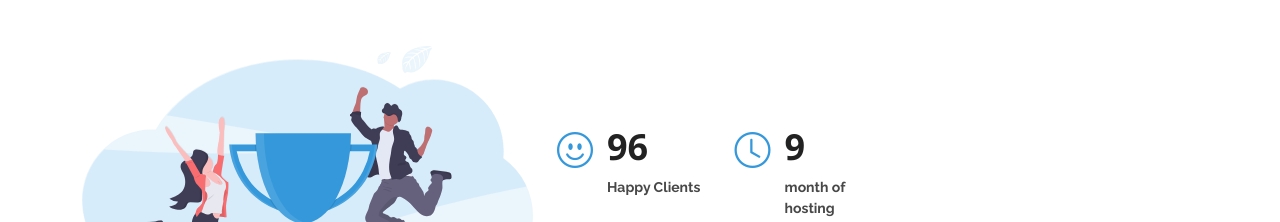
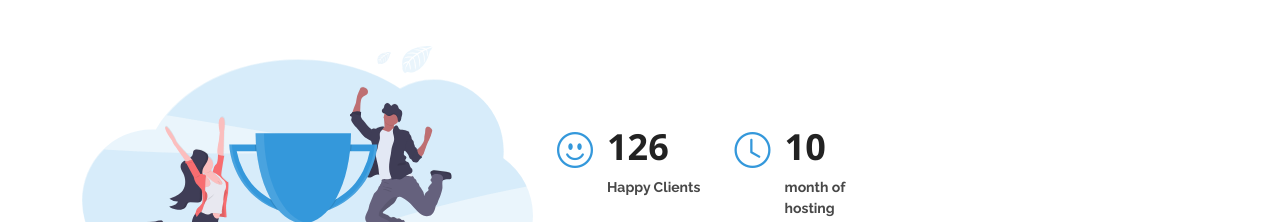
Before and after one commit to siko-ctrl/NosoMN, a plain HTML site: page index.html in a window 1280 px wide. Shown: the part 1000-1222 px from the top of the page. Drawn offline with nearby package versions, Linux system fonts and the light colour scheme.

Commit message:
Update index.html

```diff
--- a/index.html
+++ b/index.html
@@ -126,7 +126,7 @@
                   <div class="col-md-6 d-md-flex align-items-md-stretch">
                     <div class="count-box"> <i class="bi bi-emoji-smile"></i> <span
 
-                        data-purecounter-start="0" data-purecounter-end="96" data-purecounter-duration="1"
+                        data-purecounter-start="0" data-purecounter-end="126" data-purecounter-duration="1"
 
                         class="purecounter"></span>
                       <p><strong>Happy Clients</strong> </p>
@@ -135,7 +135,7 @@
                   <div class="col-md-6 d-md-flex align-items-md-stretch">
                     <div class="count-box"> <i class="bi bi-clock"></i> <span
 
-                        data-purecounter-start="0" data-purecounter-end="9" data-purecounter-duration="1"
+                        data-purecounter-start="0" data-purecounter-end="10" data-purecounter-duration="1"
 
                         class="purecounter"></span>
                       <p><strong>month of hosting</strong> </p>
```
